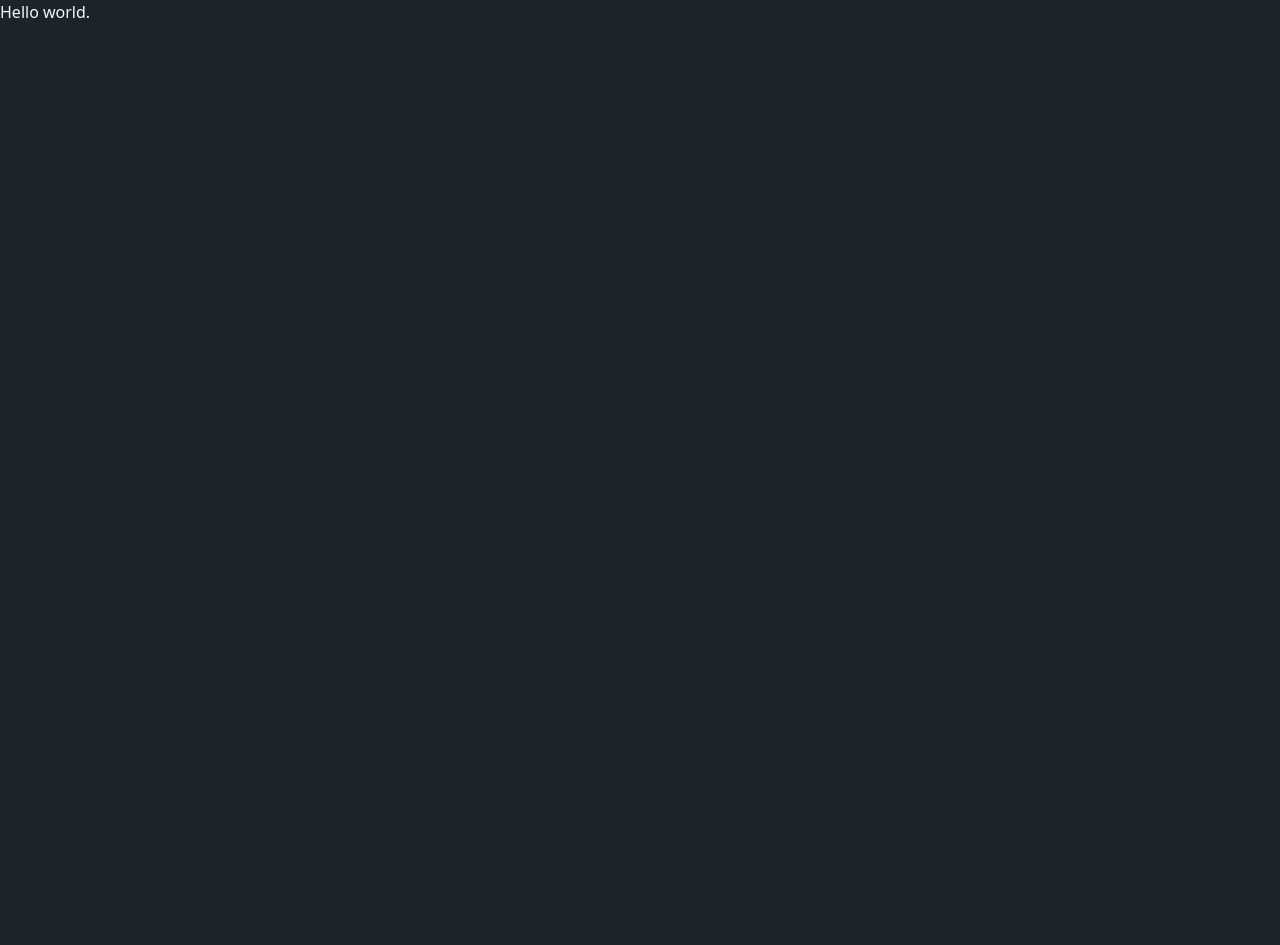
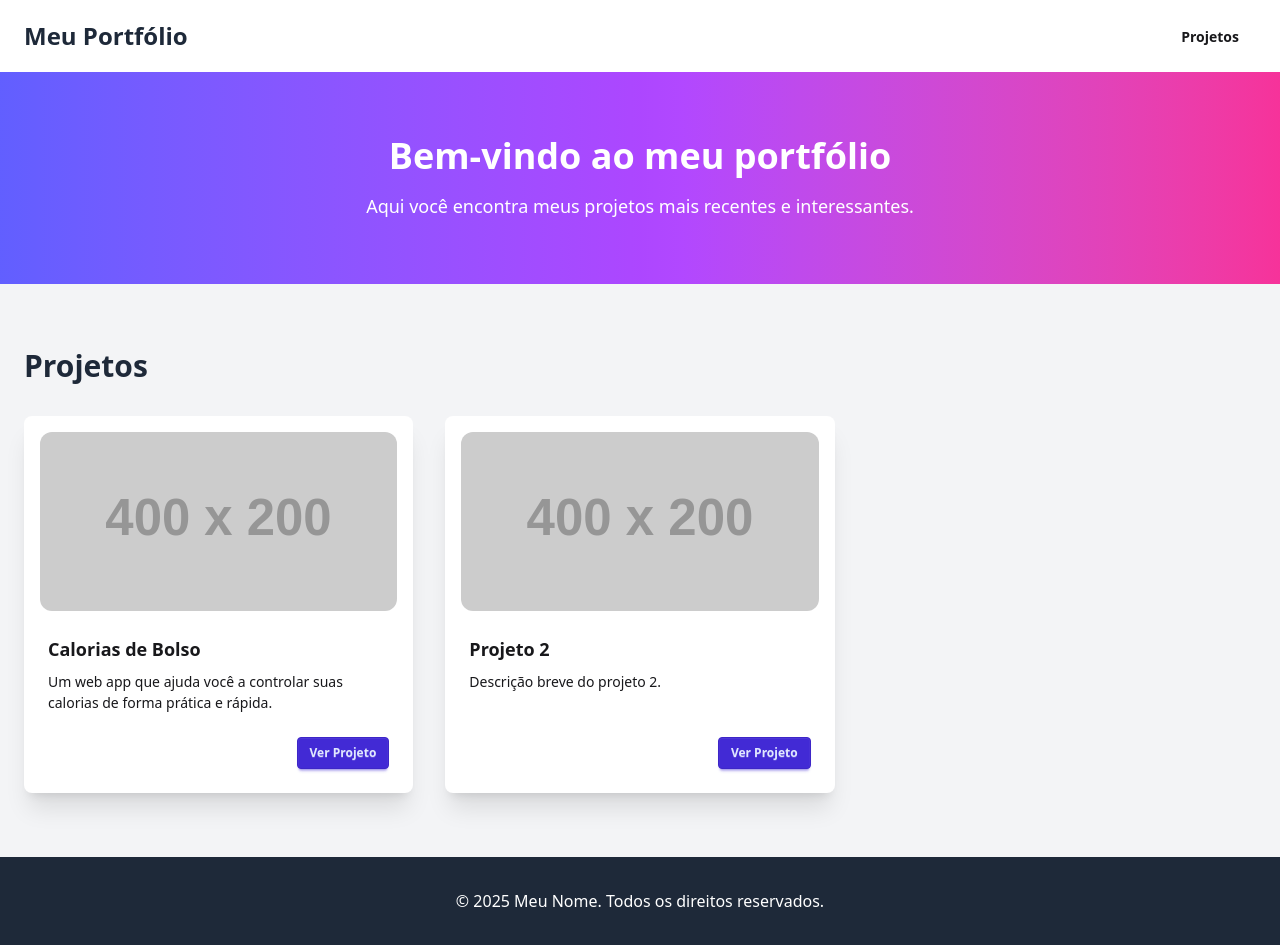
Before and after one commit to celiopy/celiopy.github.io, a plain HTML site: page index.html in a window 1280 px wide. Before the commit the page ends 800 px from the top, so only its background shows below. Drawn offline with nearby package versions, Linux system fonts and the light colour scheme; placeholder pictures from the web are drawn by us.

Commit message:
modified:   index.html

```diff
--- a/index.html
+++ b/index.html
@@ -1,17 +1,71 @@
 <!DOCTYPE html>
-<html lang="pt_BR" data-theme="dark">
+<html lang="pt-BR">
+<head>
+  <meta charset="UTF-8">
+  <meta name="viewport" content="width=device-width, initial-scale=1.0">
+  <title>Portfolio de Projetos</title>
+  <link href="https://cdn.jsdelivr.net/npm/daisyui@5" rel="stylesheet" type="text/css" />
+  <script src="https://cdn.jsdelivr.net/npm/@tailwindcss/browser@4"></script>
+</head>
+<body class="bg-gray-100 font-sans">
 
-<head>
-    <meta charset="UTF-8">
-    <meta name="viewport" content="width=device-width, initial-scale=1.0">
-    <title>Portfolio</title>
+  <!-- Header -->
+  <header class="bg-white shadow-md">
+    <div class="container mx-auto px-6 py-4 flex justify-between items-center">
+      <h1 class="text-2xl font-bold text-gray-800">Meu Portfólio</h1>
+      <nav>
+        <a href="#projetos" class="btn btn-ghost">Projetos</a>
+      </nav>
+    </div>
+  </header>
 
-    <link href="https://cdn.jsdelivr.net/npm/daisyui@5" rel="stylesheet" type="text/css" />
-    <script src="https://cdn.jsdelivr.net/npm/@tailwindcss/browser@4"></script>
-</head>
+  <!-- Hero -->
+  <section class="text-center py-16 bg-gradient-to-r from-indigo-500 via-purple-500 to-pink-500 text-white">
+    <h2 class="text-4xl font-bold mb-4">Bem-vindo ao meu portfólio</h2>
+    <p class="text-lg max-w-xl mx-auto">Aqui você encontra meus projetos mais recentes e interessantes.</p>
+  </section>
 
-<body>
-    <h1>Hello world.</h1>
+  <!-- Projetos -->
+  <section id="projetos" class="container mx-auto px-6 py-16">
+    <h3 class="text-3xl font-bold mb-8 text-gray-800">Projetos</h3>
+
+    <div class="grid grid-cols-1 md:grid-cols-2 lg:grid-cols-3 gap-8">
+      <!-- Card do Projeto Calorias de Bolso -->
+      <div class="card bg-white shadow-xl hover:shadow-2xl transition duration-300">
+        <figure class="px-4 pt-4">
+          <img src="https://via.placeholder.com/400x200.png?text=Calorias+de+Bolso" alt="Calorias de Bolso" class="rounded-xl" />
+        </figure>
+        <div class="card-body">
+          <h4 class="card-title font-bold text-lg">Calorias de Bolso</h4>
+          <p>Um web app que ajuda você a controlar suas calorias de forma prática e rápida.</p>
+          <div class="card-actions justify-end mt-4">
+            <a href="/projetos/calorias" class="btn btn-primary btn-sm">Ver Projeto</a>
+          </div>
+        </div>
+      </div>
+
+      <!-- Exemplo de outro projeto -->
+      <div class="card bg-white shadow-xl hover:shadow-2xl transition duration-300">
+        <figure class="px-4 pt-4">
+          <img src="https://via.placeholder.com/400x200.png?text=Projeto+2" alt="Projeto 2" class="rounded-xl" />
+        </figure>
+        <div class="card-body">
+          <h4 class="card-title font-bold text-lg">Projeto 2</h4>
+          <p>Descrição breve do projeto 2.</p>
+          <div class="card-actions justify-end mt-4">
+            <a href="/projetos/projeto2" class="btn btn-primary btn-sm">Ver Projeto</a>
+          </div>
+        </div>
+      </div>
+
+      <!-- Adicione mais cards aqui -->
+    </div>
+  </section>
+
+  <!-- Footer -->
+  <footer class="bg-gray-800 text-white py-8 text-center">
+    <p>&copy; 2025 Meu Nome. Todos os direitos reservados.</p>
+  </footer>
+
 </body>
-
 </html>
```
